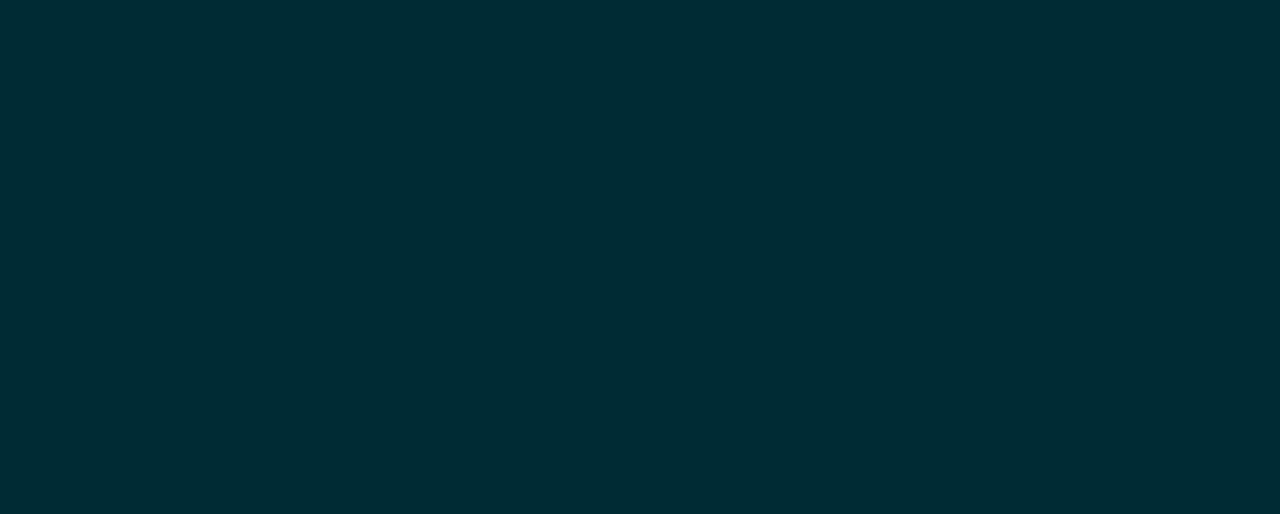
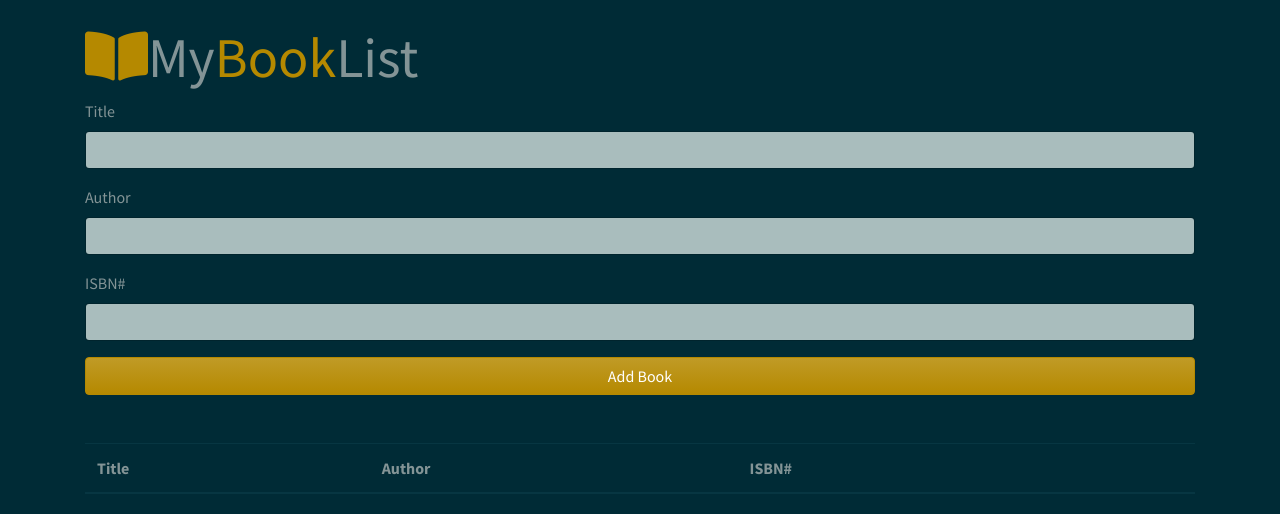
Before and after one commit to msanto7/vanilla-booklist, a plain HTML site: page index.html in a window 1280 px wide. Drawn offline with nearby package versions, Linux system fonts and the light colour scheme.

Commit message:
html shell finished (js classes mapped)

```diff
--- a/app.js
+++ b/app.js
@@ -0,0 +1,20 @@
+// Book Class: Represents a Book
+class Book {
+    constuctor(title, author, isbn) {
+        this.title = title;
+        this.author = author;
+        this.isbn = isbn;
+    }
+}
+
+
+
+// UI Class: Handle UI Tasks
+
+// Store Class: Handles Local Storage
+
+// Event: Display Books
+
+// Event: Add a Book
+
+// Event: Remove a Book
--- a/index.html
+++ b/index.html
@@ -13,9 +13,46 @@
 </head>
 <body>
 
+    <div class="container mt-4">
+        <h1 class="display-4 text- center">
+            <i class="fas fa-book-open text-primary"></i>My<span class="text-primary">Book</span>List</h1>
+
+            <form id="book-form">
+                <div class="form-group">
+                    <label for="title">Title</label>
+                    <input type="text" id="title"
+                    class="form-control">
+                </div>
+                <div class="form-group">
+                    <label for="Author">Author</label>
+                    <input type="text" id="Author"
+                    class="form-control">
+                </div>
+                <div class="form-group">
+                    <label for="isbn">ISBN#</label>
+                    <input type="text" id="isbn"
+                    class="form-control">
+                </div>
+                <input type="submit" value="Add Book" class="btn btn-primary btn-block">
+
+            </form>
+
+            <table class="table table-striped mt-5">
+                <thead>
+                    <tr>
+                        <th>Title</th>
+                        <th>Author</th>
+                        <th>ISBN#</th>
+                        <th></th>
+                    </tr>
+                </thead>
+                <tbody id="book-list"> </tbody>
+            </table>
+    </div>
 
 
 
+    <script src="app.js"></script>
 </body>
 
 </html>
```
